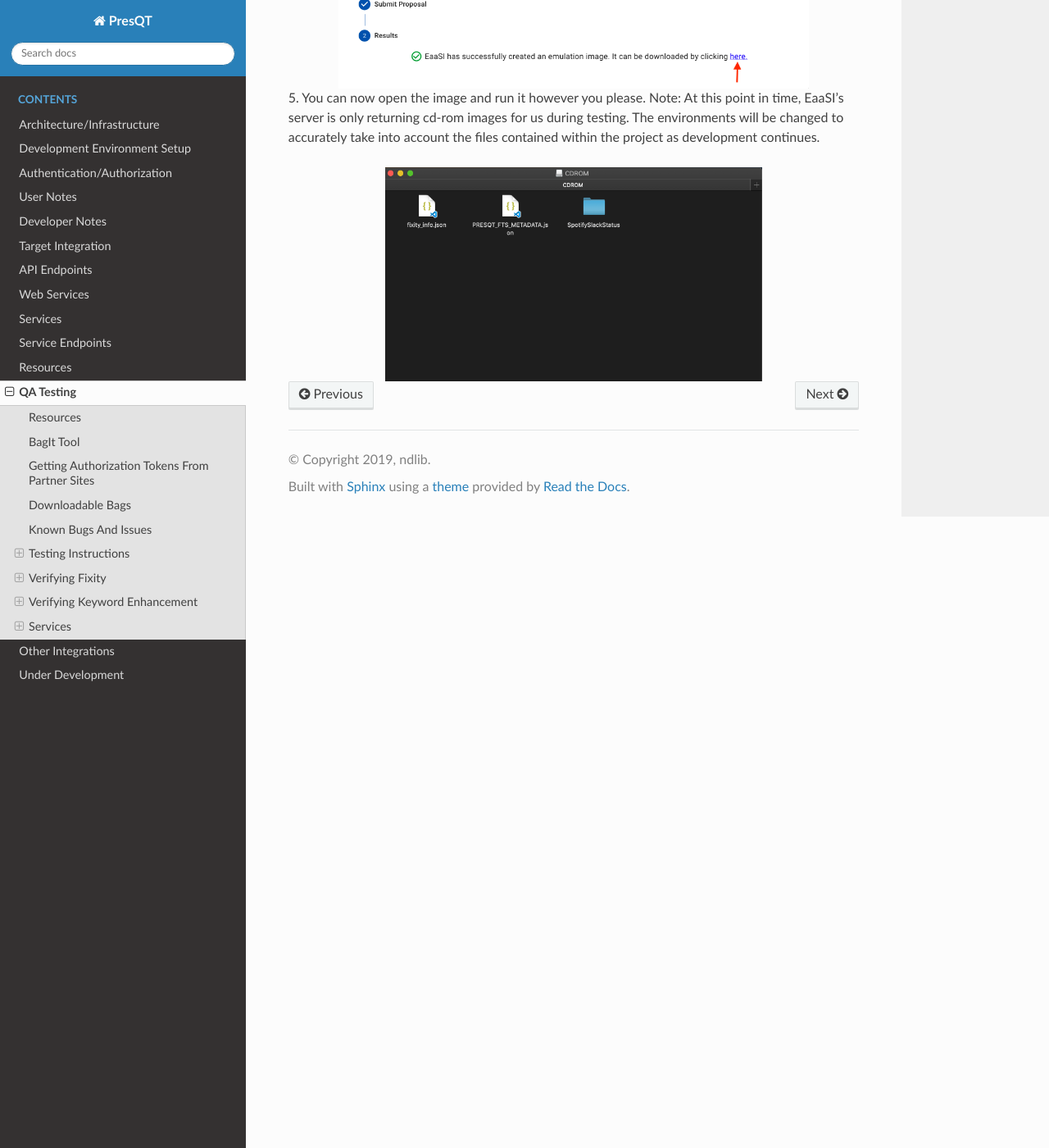
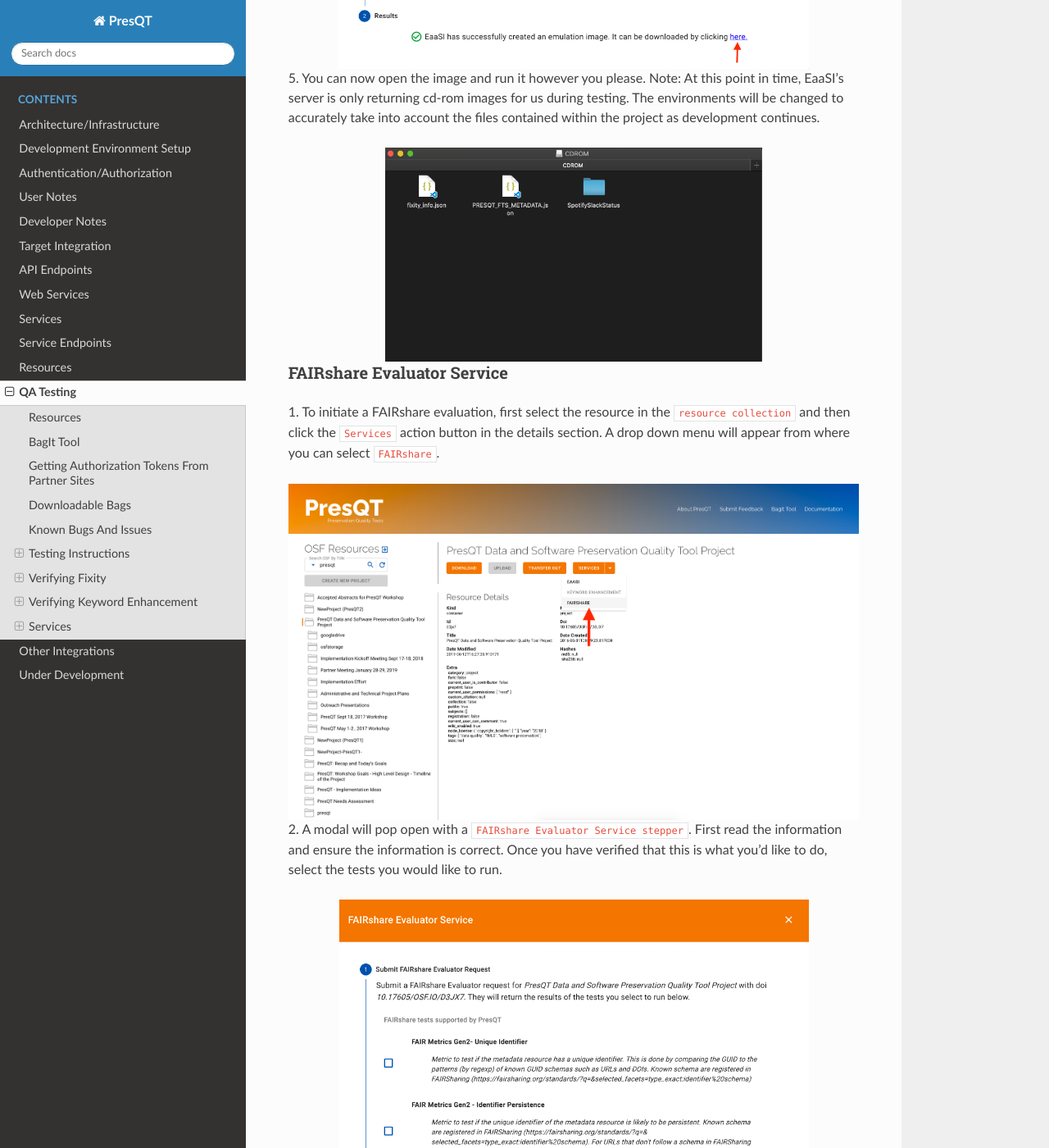
Before and after one commit to Lucy-Family-Institute/presqt, a Sphinx documentation site: the page built from docs/qa.rst, in a window 1280 px wide and 1400 px high, scrolled down 17902 px. Shown: the whole window at 82% size. Built offline with Sphinx 7.4.7 and the Read the Docs theme 2.0.0, drawn with Linux system fonts in a browser that asks for light colours; some of the changed text lies outside the part shown.

Commit message:
FAIR docs

```diff
--- a/docs/qa.rst
+++ b/docs/qa.rst
@@ -52,8 +52,7 @@
 
 Known Bugs And Issues
 ---------------------
-* Resource Collection is running slow for large amount of projects.
-* Resource Collection may timeout if loading takes too long.
+* None as of this writing
 
 Testing Instructions
 --------------------
@@ -406,3 +405,38 @@
 .. figure:: images/qa/eaasi/eaasi5.png
     :align: center
     :scale: 30%
+
+FAIRshare Evaluator Service
++++++++++++++++++++++++++++
+1. To initiate a FAIRshare evaluation, first select the resource in the ``resource collection`` and then click
+the ``Services`` action button in the details section. A drop down menu will appear from where you can select
+``FAIRshare``.
+
+.. figure:: images/qa/fairshare/fairshare1.png
+    :align: center
+
+2. A modal will pop open with a ``FAIRshare Evaluator Service stepper``. First read the information and ensure the information is correct.
+Once you have verified that this is what you'd like to do, select the tests you would like to run.
+
+.. figure:: images/qa/fairshare/fairshare2.png
+    :align: center
+    :scale: 30%
+
+3. Once you have selected the tests you'd like to run, you can choose to opt in for email notifications. When you are ready to run the
+tests, press the ``Evaluate`` button.
+
+.. figure:: images/qa/fairshare/fairshare3.png
+    :align: center
+    :scale: 30%
+
+4. A spinner will let you know that FAIRshare is processing the request. This may take awhile.
+
+.. figure:: images/qa/fairshare/fairshare4.png
+    :align: center
+    :scale: 30%
+
+5. Once the process is complete, the results will be displayed in a drop down format to be reviewed.
+
+.. figure:: images/qa/fairshare/fairshare5.png
+    :align: center
+    :scale: 30%
```
Also changed, not shown: docs/images/qa/fairshare/fairshare1.png (added), docs/images/qa/fairshare/fairshare2.png (added), docs/images/qa/fairshare/fairshare3.png (added), docs/images/qa/fairshare/fairshare4.png (added), docs/images/qa/fairshare/fairshare5.png (added), 1 other file.
